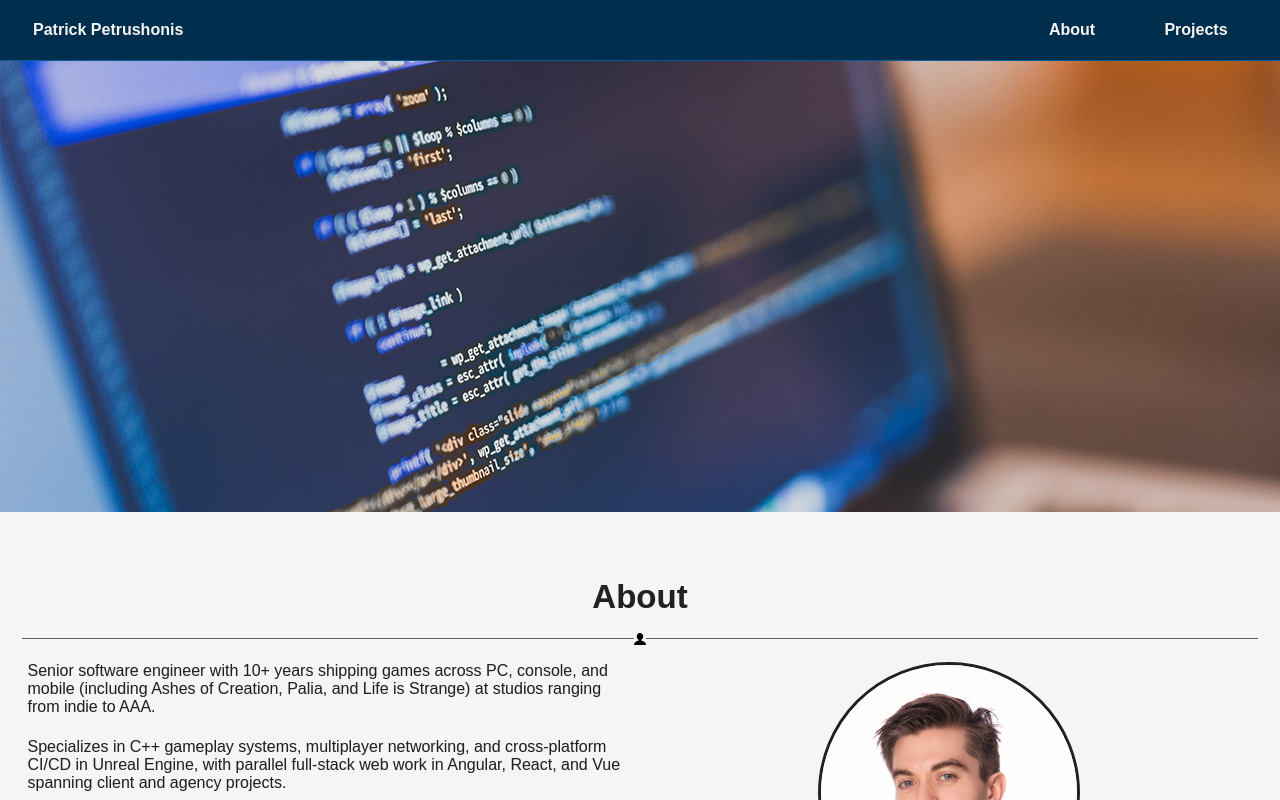
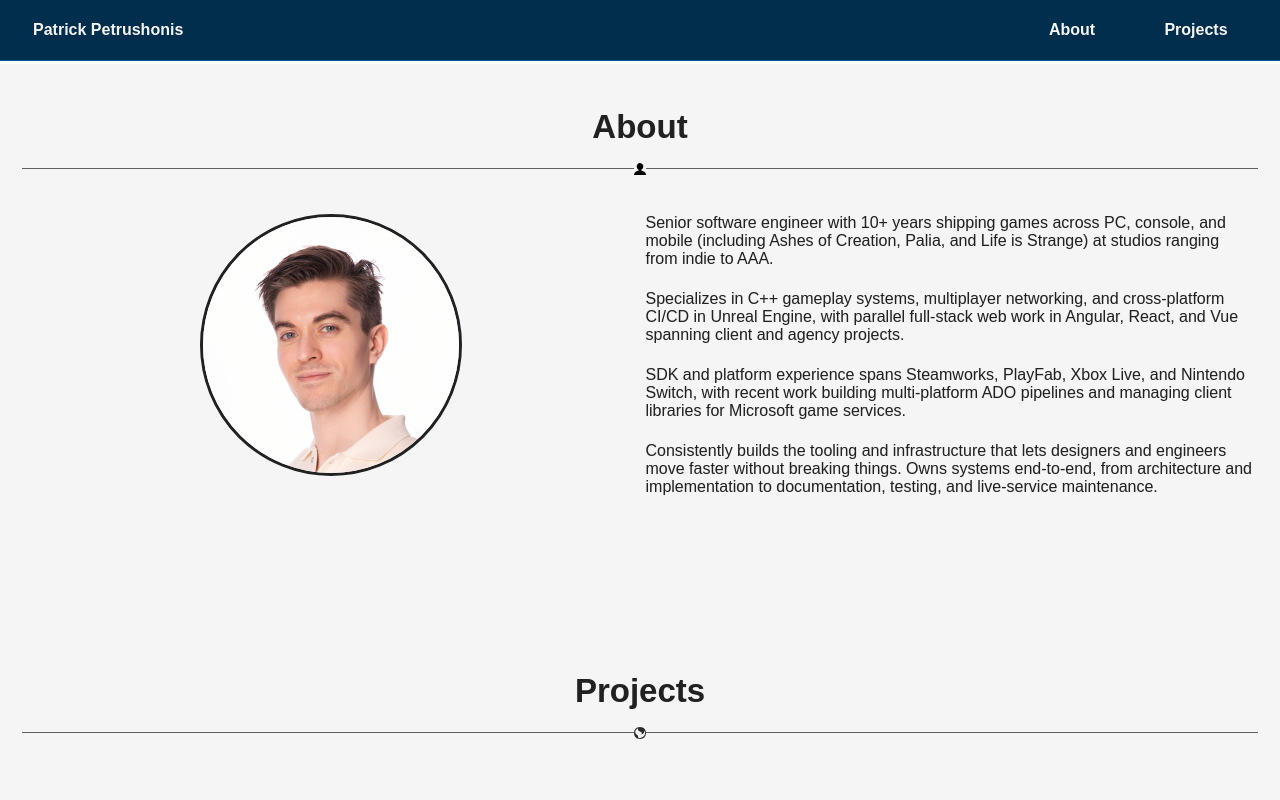
Before and after one commit to PatrickPetrushonis/patrickpetrushonis.github.io, a React (Vite) app: page / in a window 1280 px wide. Shown: the top 800 px of the page. Built offline with nearby package versions, Linux system fonts and the light colour scheme.

Commit message:
Removed banner images. Updated padding and margin.

```diff
--- a/src/pages/Home.tsx
+++ b/src/pages/Home.tsx
@@ -15,11 +15,11 @@ const Home = ({ data }) => {
 
   return (
     <>
-      {/* Banner Section */}
+      {/* Banner Section
       <div className="banner__container">
         <div className="banner__image--code"></div>
       </div>
-
+      */}
       <div className="content">
         {/* About Section */}
         <div className="section__container">
@@ -27,6 +27,13 @@ const Home = ({ data }) => {
             <h2 className="section__title" id="section-about">About</h2>
             <hr className="section__rule--about" />
             <div className="flex-content flex__small--alt">
+              <div className="flex__small--12 flex__large--6 center">
+                <img
+                  className="banner__portrait"
+                  src="/app/img/profile-image.jpg"
+                  alt="Patrick Petrushonis"
+                />
+              </div>
               <div className="flex__small--12 flex__large--6">
                 <p>
                   Senior software engineer with 10+ years shipping games across PC, console, and mobile (including Ashes of Creation, Palia, and Life is Strange) at studios ranging from indie to AAA.
@@ -41,21 +48,15 @@ const Home = ({ data }) => {
                   Consistently builds the tooling and infrastructure that lets designers and engineers move faster without breaking things. Owns systems end-to-end, from architecture and implementation to documentation, testing, and live-service maintenance.
                 </p>
               </div>
-              <div className="flex__small--12 flex__large--6 center">
-                <img
-                  className="banner__portrait"
-                  src="/app/img/profile-image.jpg"
-                  alt="Patrick Petrushonis"
-                />
-              </div>
             </div>
           </div>
         </div>
 
-        {/* Coffee Banner */}
+        {/* Coffee Banner
         <div className="banner__container banner__container--slim hide-on-mobile">
           <div className="banner__image--coffee"></div>
         </div>
+        */}
 
         {/* Projects Section */}
         <div className="section__container">
--- a/src/styles/components/_layout.scss
+++ b/src/styles/components/_layout.scss
@@ -11,15 +11,18 @@
 }
 
 [class^="flex__small--"] {
-  flex: 1 1 100%;
-  max-width: 100%;
   padding: 0 5.5px;
 }
 
 [class^="flex__large--"] {
+  padding: 0 11px;
+}
+
+[class^="flex__small--"],
+[class^="flex__large--"] {
   flex: 1 1 100%;
   max-width: 100%;
-  padding: 0 11px;
+  margin: 0 0 22px;
 }
 
 .flex__small--1 {
--- a/src/styles/components/_main.scss
+++ b/src/styles/components/_main.scss
@@ -29,7 +29,7 @@ h1 {
   text-align: center;
 
   @include breakpoint($small-screen) {
-	margin: 44px auto 22px;
+	margin: 22px auto 22px;
   	font-size: 44px;
   }
 }
@@ -40,7 +40,7 @@ h2 {
   text-align: center;
 
   @include breakpoint($small-screen) {
-	margin: 44px auto 22px;
+	margin: 22px auto 22px;
 	font-size: 33px;
   }
 }
@@ -88,5 +88,5 @@ li {
 }
 
 .main-content {
-  margin: 0 auto;
+  margin: 64px auto 0;
 }
--- a/src/styles/pages/_sections.scss
+++ b/src/styles/pages/_sections.scss
@@ -2,7 +2,7 @@
 
 .section__container {
   margin: 0 auto;
-  padding: 0 0 11px;
+  padding: 0;
 
   @include breakpoint($small-screen) {
     padding: 0 0 44px;
--- a/src/styles/utilities/_mixins.scss
+++ b/src/styles/utilities/_mixins.scss
@@ -24,7 +24,7 @@
 	border-top: 1px solid color(gray, mid);
 	display: block;
 	height: 1px;
-	margin: 0 0 22px;
+	margin: 0 0 44px;
 	overflow: visible;
 	padding: 0;
 	position: relative;
```
